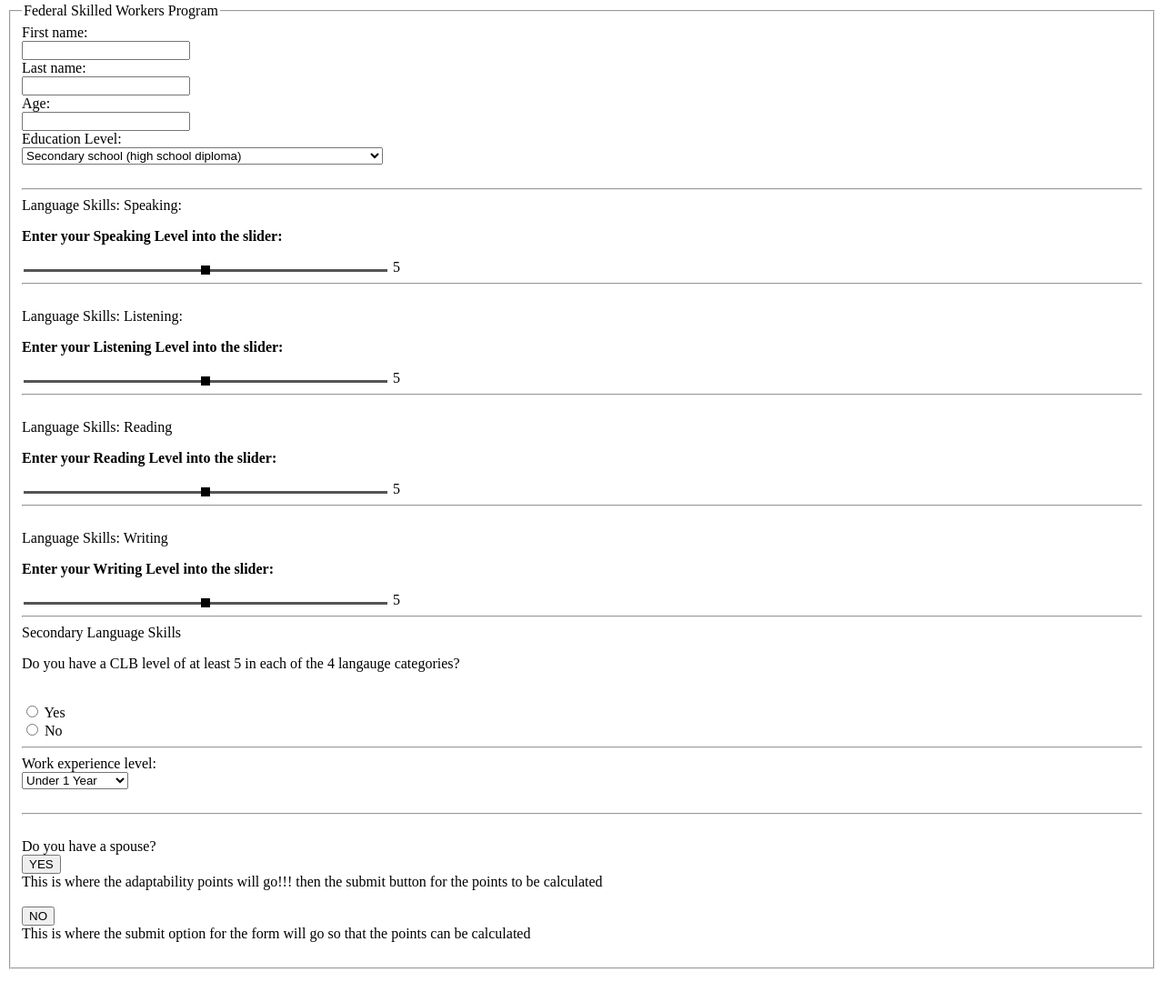
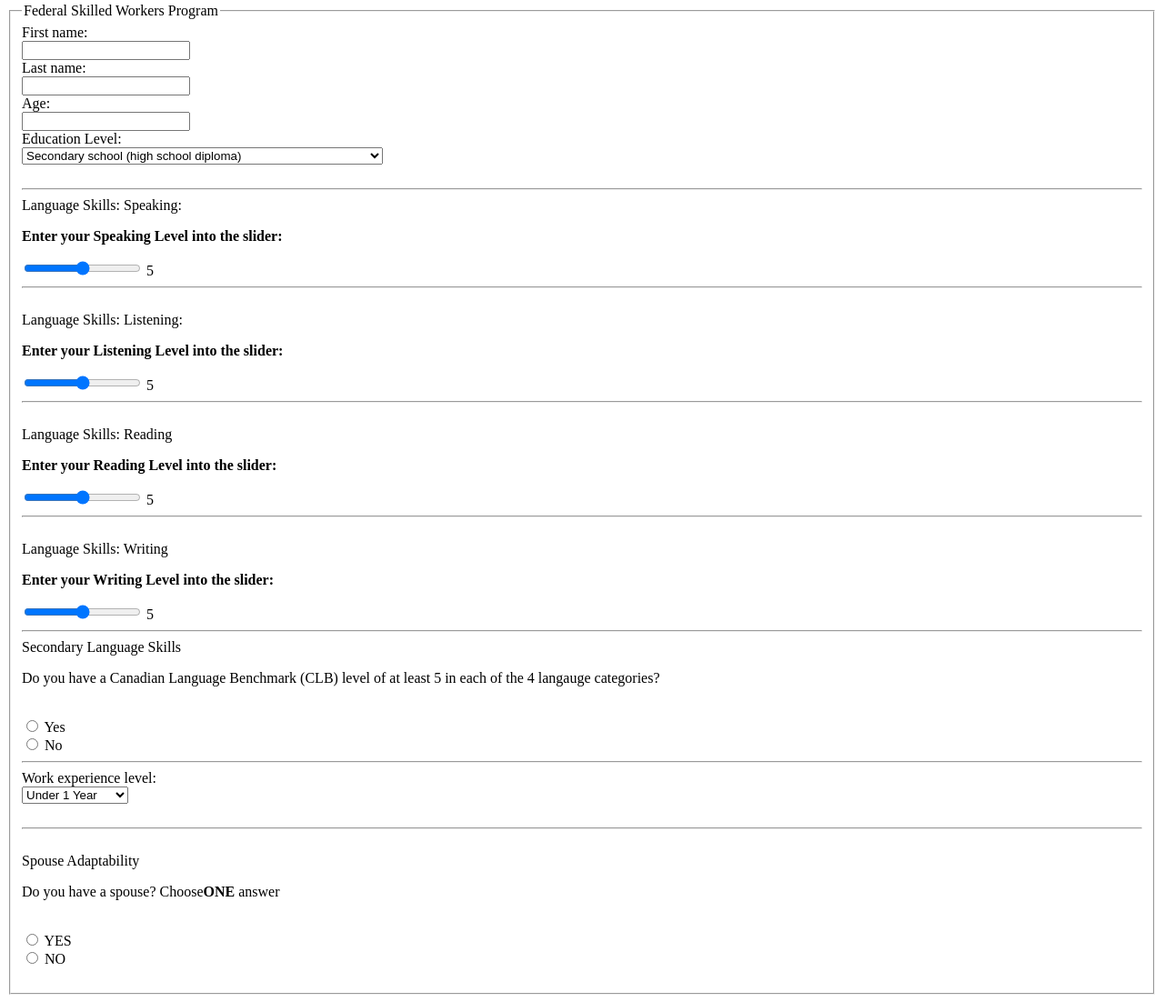
Before and after one commit to achokshi/research, a plain HTML site: page CodingLog.html in a window 1280 px wide. Shown: the part 5-1107 px from the top of the page at 91% size. Before the commit the page ends 1079 px from the top, so only its background shows below. Drawn offline with Linux system fonts and the light colour scheme.

Commit message:
HTML almost completed

```diff
--- a/CodingLog.html
+++ b/CodingLog.html
@@ -4,32 +4,6 @@
     <meta charset="UTF-8">
     <meta name="viewport" content="width=device-width, initial-scale=1.0">
     <title>Bare Bones Website</title>
-    <style>
-
-        body {
-  --thumbNumber: "5";
-}
-
-#slider {
-  -webkit-appearance: none;
-  outline: none;
-  width: 400px;
-  height: 3px;
-  background-color: #555;
-}
-
-#slider::-webkit-slider-thumb {
-  -webkit-appearance: none;
-  width: 10px;
-  height: 10px;
-  cursor: pointer;
-  background: black;
-}
-
-#slider::-webkit-slider-thumb::before {
-  content: var(--thumbNumber);
-}
-</style>
 </head>
 <body>
 <form>
@@ -98,12 +72,14 @@
             <hr>
 
         <!--This is the input for the secondary language skills of the applicant-->
+
         <label for="secondary-langauge">Secondary Language Skills</label><br>
-        <p>Do you have a CLB level of at least 5 in each of the 4 langauge categories?</p><br>
+        <p>Do you have a Canadian Language Benchmark (CLB) level of at least 5 in each of the 4 langauge categories?</p><br>
         <input type="radio" name="secondary-langauge" value="yes">
         <label for="yes">Yes</label><br>
         <input type="radio" name="secondary-langauge" value="no">
         <label for="no">No</label><br>
+
         <hr>
 
         <!--This is the input for the work experience of the applicant-->
@@ -119,16 +95,13 @@
         <br>
 
         <!--This is the input to see if the applicant has a spouse,-->
-        <label for="spouse-option">Do you have a spouse?</label><br>
-        <button onclick="myFunction()">YES</button>
-        <div id="hidden-spouse-1">
-            <!--This is the input for the adaptability points of the applicant-->
-            This is where the adaptability points will go!!! then the submit button for the points to be calculated
-        </div><br>
+        <label for="spouse-adaptability">Spouse Adaptability</label><br>
+        <p>Do you have a spouse? Choose<b>ONE</b> answer</p><br>
+        <input type="radio" name="spouse-yes" value="yes">
+        <label for="yes">YES</label><br>
+        <input type="radio" name="spouse-no" value="no">
+        <label for="no">NO</label><br>
 
-        <button onclick="myFunction2()">NO</button>
-        <div id="hidden-spouse-2">
-            This is where the submit option for the form will go so that the points can be calculated
         </div><br>
 
 </fieldset>
```
Also changed, not shown: CodingLog.js (added, +56 -0 lines).
